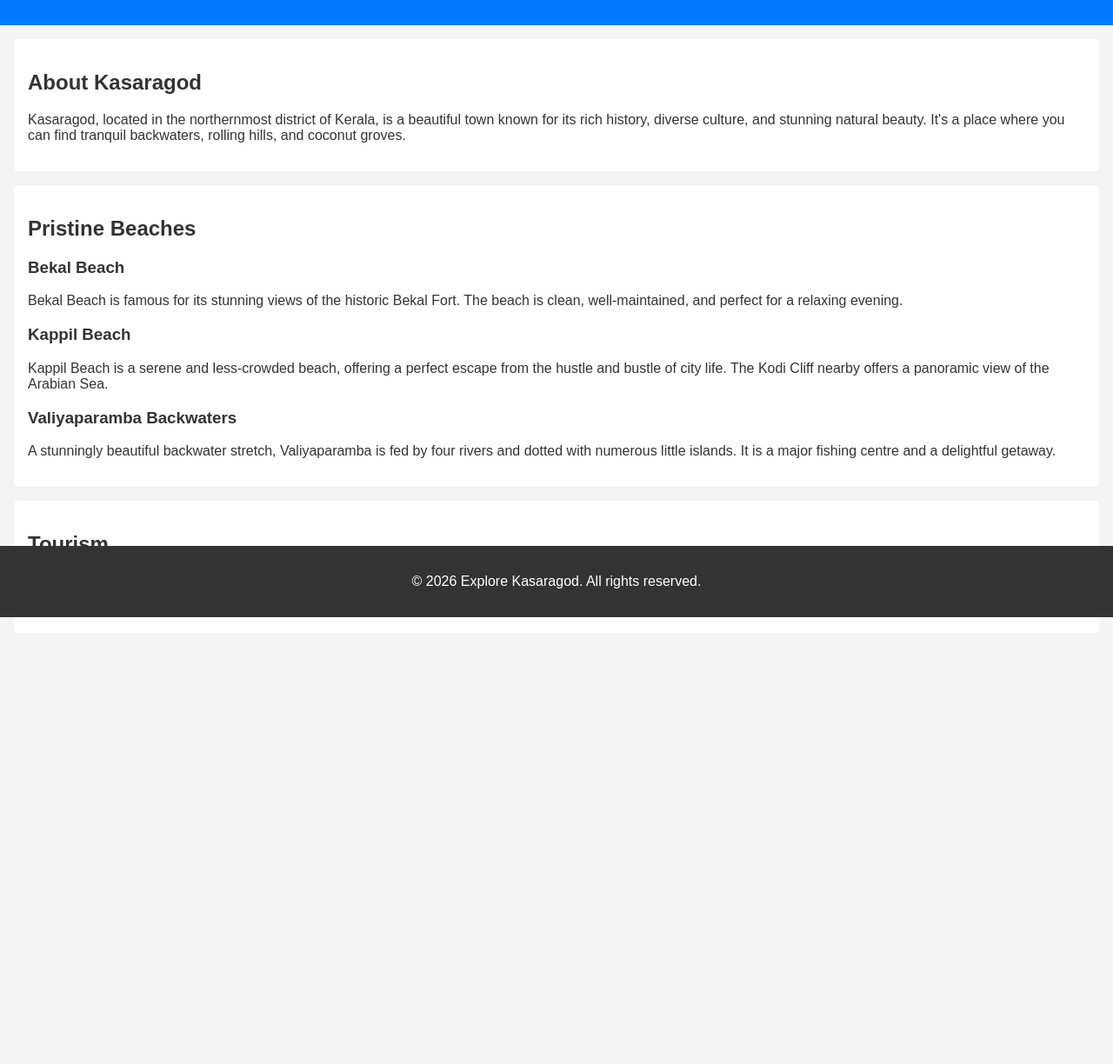
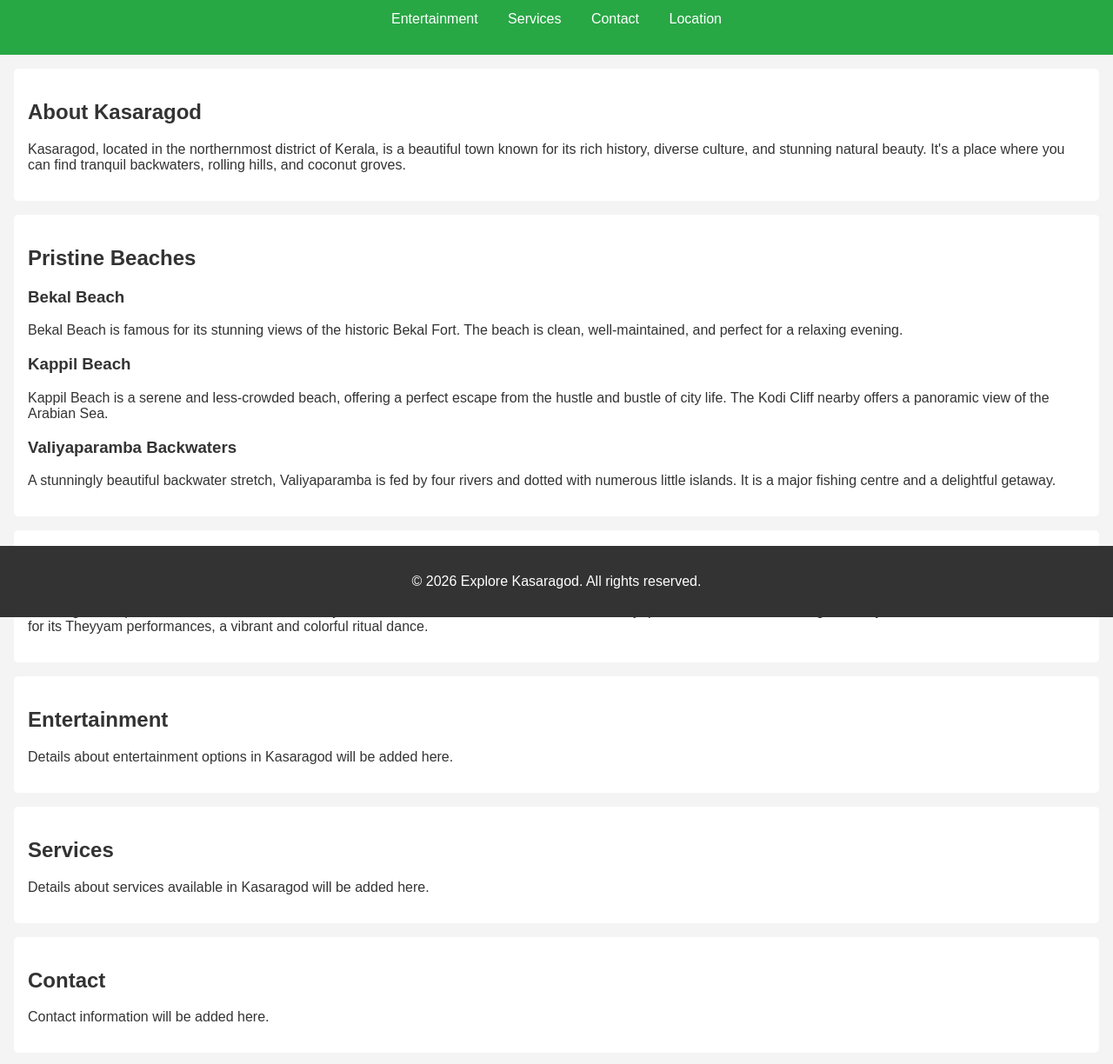
Before and after one commit to fairupm/winsurfproject, a plain HTML site: page kasaragod-tourism/index.html in a window 1280 px wide. Shown: the part 90-1314 px from the top of the page at 87% size. Before the commit the page ends 850 px from the top, so only its background shows below. Drawn offline with Linux system fonts and the light colour scheme.

Commit message:
color change

```diff
--- a/kasaragod-tourism/index.html
+++ b/kasaragod-tourism/index.html
@@ -10,6 +10,14 @@
     <header>
         <h1>Welcome to Kasaragod</h1>
         <p>The Land of Seven Languages and Pristine Beaches</p>
+        <nav>
+            <ul>
+                <li><a href="#entertainment">Entertainment</a></li>
+                <li><a href="#services">Services</a></li>
+                <li><a href="#contact">Contact</a></li>
+                <li><a href="#location">Location</a></li>
+            </ul>
+        </nav>
     </header>
 
     <main>
@@ -38,6 +46,26 @@
             <h2>Tourism</h2>
             <p>Kasaragod is a paradise for tourists. From the majestic Bekal Fort to the serene backwaters of Valiyaparamba, there is something for everyone. The district is also known for its Theyyam performances, a vibrant and colorful ritual dance.</p>
         </section>
+
+        <section id="entertainment">
+            <h2>Entertainment</h2>
+            <p>Details about entertainment options in Kasaragod will be added here.</p>
+        </section>
+
+        <section id="services">
+            <h2>Services</h2>
+            <p>Details about services available in Kasaragod will be added here.</p>
+        </section>
+
+        <section id="contact">
+            <h2>Contact</h2>
+            <p>Contact information will be added here.</p>
+        </section>
+
+        <section id="location">
+            <h2>Location</h2>
+            <p>Location information and a map will be added here.</p>
+        </section>
     </main>
 
     <footer>
--- a/kasaragod-tourism/styles.css
+++ b/kasaragod-tourism/styles.css
@@ -7,7 +7,7 @@ body {
 }
 
 header {
-    background-color: #007BFF;
+    background-color: #28a745;
     color: #fff;
     padding: 1rem 0;
     text-align: center;
@@ -15,6 +15,21 @@ header {
 
 header h1 {
     margin: 0;
+}
+
+nav ul {
+    list-style: none;
+    padding: 0;
+}
+
+nav ul li {
+    display: inline;
+    margin: 0 15px;
+}
+
+nav ul li a {
+    color: #fff;
+    text-decoration: none;
 }
 
 main {
```
